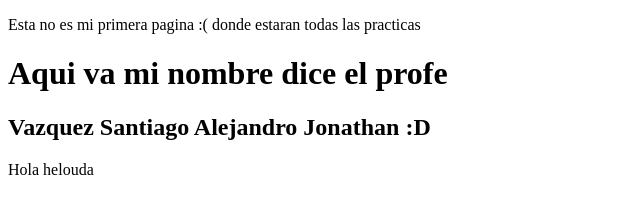
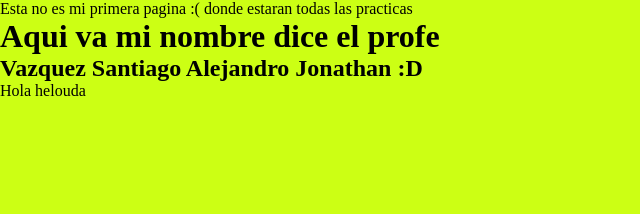
Before and after one commit to Alexxomby/4IV10_Vazquez_Santiago_Alejandro_PSW, a plain HTML site: page index.html in a window 1280 px wide. Shown: the whole page, without its empty margins (0-640 px from the left). Drawn offline with Linux system fonts and the light colour scheme.

Commit message:
HOLA1
HOLA

```diff
--- /dev/null
+++ b/css/style.css
@@ -0,0 +1,5 @@
+*{
+    padding: 0;
+    margin:0;
+    background-color: rgb(204, 255, 20);
+}
--- a/index.html
+++ b/index.html
@@ -5,6 +5,7 @@
     <meta http-equiv="X-UA-Compatible" content="IE=edge">
     <meta name="viewport" content="width=device-width, initial-scale=1.0">
     <title>Mi Primera(cuarta) pagina</title>
+    <link rel="stylesheet" href="./css/style.css">
 </head>
 <body>
     <div class="container">
```
